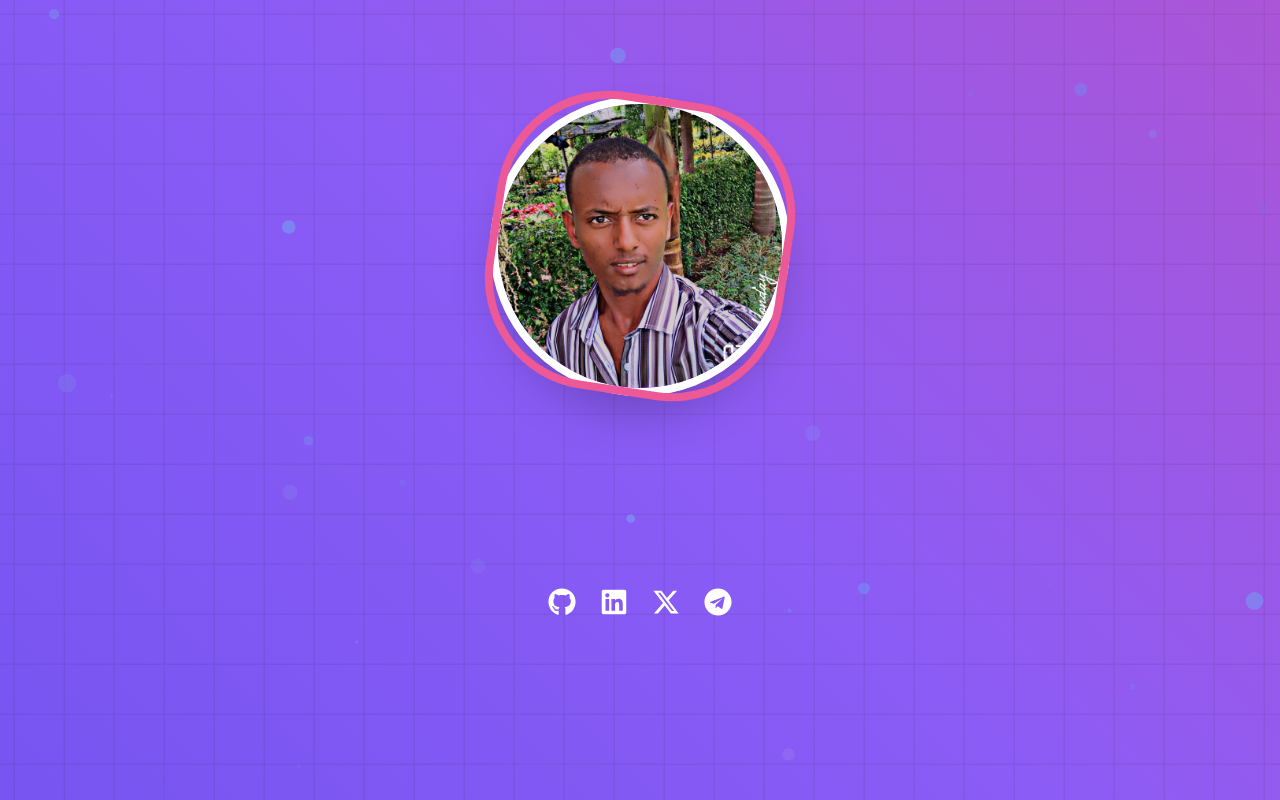
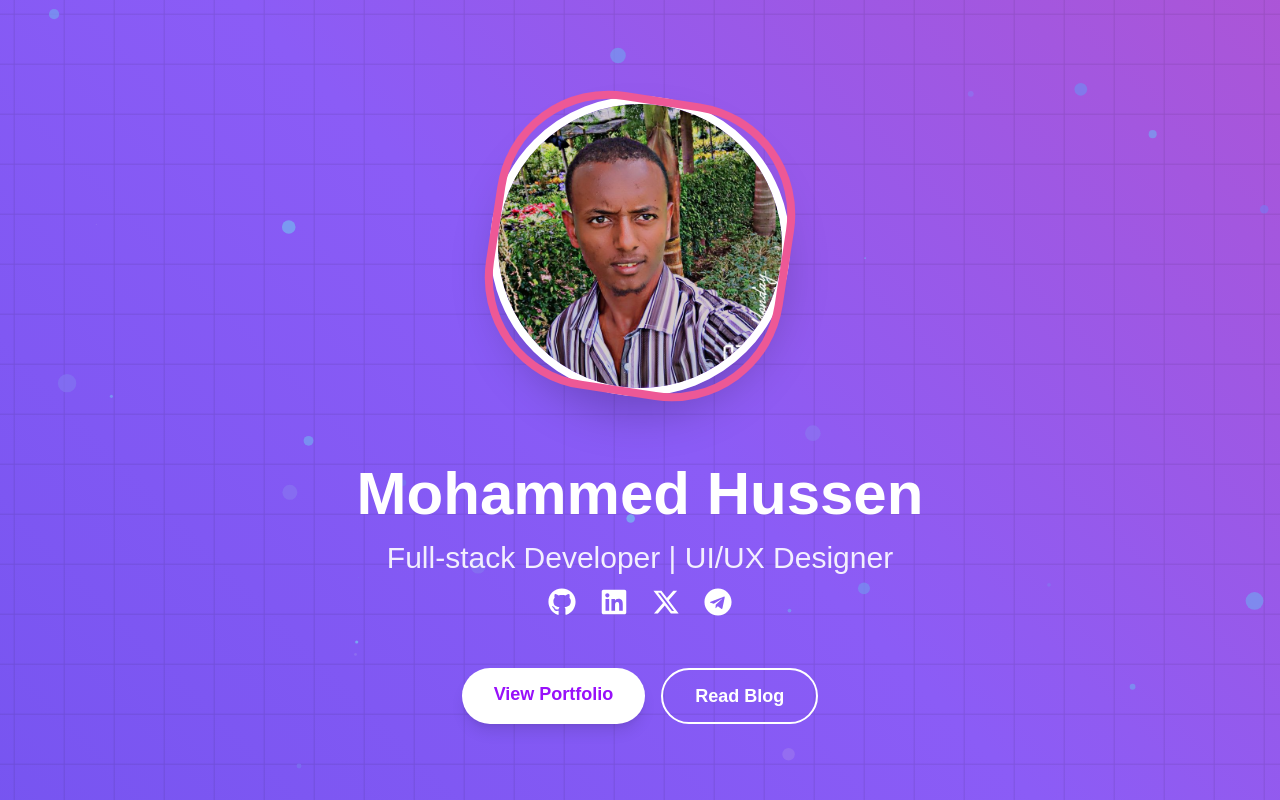
Before and after one commit to awash-dev/card, a Next.js app: page / in a window 1280 px wide. Built offline with nearby package versions, Linux system fonts and the light colour scheme.

Commit message:
Update page.tsx

```diff
--- a/app/page.tsx
+++ b/app/page.tsx
@@ -39,9 +39,8 @@ const Particle = ({
         top: `${startY}%`,
         backgroundColor: color,
       }}
-      initial={{ opacity: 0, scale: 0 }}
+      initial={{ scale: 0 }}
       animate={{
-        opacity: [0, 0.8, 0],
         scale: [0, 1.2, 0],
         x: `${endX - startX}%`,
         y: `${endY - startY}%`,
@@ -101,7 +100,6 @@ const Header = () => {
       const tl = gsap.timeline();
       tl.from(".profile-image-container", {
         y: 50,
-        opacity: 0,
         duration: 0.8,
         ease: "power3.out",
       })
@@ -110,7 +108,6 @@ const Header = () => {
           {
             stagger: 0.1,
             y: -20,
-            opacity: 0,
             duration: 0.5,
             ease: "back.out",
           },
@@ -120,7 +117,6 @@ const Header = () => {
           ".header-content h1",
           {
             y: 20,
-            opacity: 0,
             duration: 0.6,
           },
           "-=0.4"
@@ -129,7 +125,6 @@ const Header = () => {
           ".header-content p",
           {
             y: 20,
-            opacity: 0,
             duration: 0.6,
           },
           "-=0.3"
@@ -138,7 +133,6 @@ const Header = () => {
           ".action-buttons",
           {
             y: 20,
-            opacity: 0,
             duration: 0.6,
           },
           "-=0.2"
@@ -150,8 +144,8 @@ const Header = () => {
   return (
     <motion.header
       ref={containerRef}
-      initial={{ opacity: 0 }}
-      animate={{ opacity: 1 }}
+      initial={{ y: -20 }}
+      animate={{ y: 0 }}
       transition={{ duration: 0.5 }}
       className="relative h-screen w-full flex items-center justify-center overflow-hidden"
     >
@@ -248,8 +242,8 @@ const Header = () => {
         <div className="header-content text-center flex flex-col items-center">
           <motion.h1
             className="text-5xl md:text-6xl font-bold text-white mb-4"
-            initial={{ opacity: 0, y: 20 }}
-            animate={{ opacity: 1, y: 0 }}
+            initial={{ y: 20 }}
+            animate={{ y: 0 }}
             transition={{ delay: 0.3 }}
           >
             Mohammed Hussen
@@ -257,8 +251,8 @@ const Header = () => {
 
           <motion.p
             className="text-2xl md:text-3xl text-white/90 mb-8 max-w-2xl"
-            initial={{ opacity: 0, y: 20 }}
-            animate={{ opacity: 1, y: 0 }}
+            initial={{ y: 20 }}
+            animate={{ y: 0 }}
             transition={{ delay: 0.4 }}
           >
             Full-stack Developer | UI/UX Designer
@@ -266,8 +260,8 @@ const Header = () => {
 
           <motion.div
             className="flex justify-center gap-6 mb-8"
-            initial={{ opacity: 0 }}
-            animate={{ opacity: 1 }}
+            initial={{ scale: 0.9 }}
+            animate={{ scale: 1 }}
             transition={{ delay: 0.5 }}
           >
             {[
@@ -309,8 +303,8 @@ const Header = () => {
 
           <motion.div
             className="action-buttons flex flex-col sm:flex-row gap-4 justify-center"
-            initial={{ opacity: 0 }}
-            animate={{ opacity: 1 }}
+            initial={{ y: 20 }}
+            animate={{ y: 0 }}
             transition={{ delay: 0.6 }}
           >
             <motion.a
```
